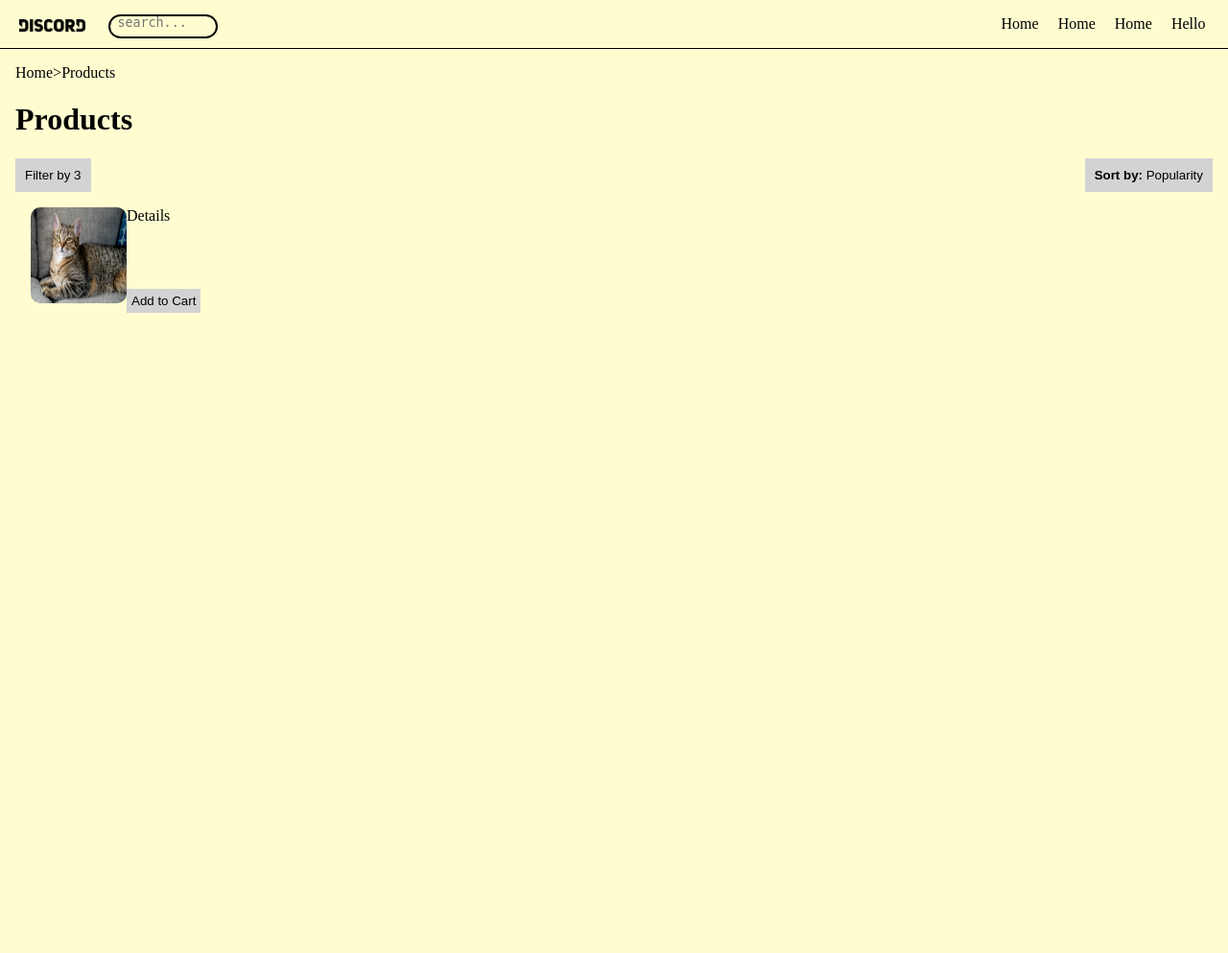
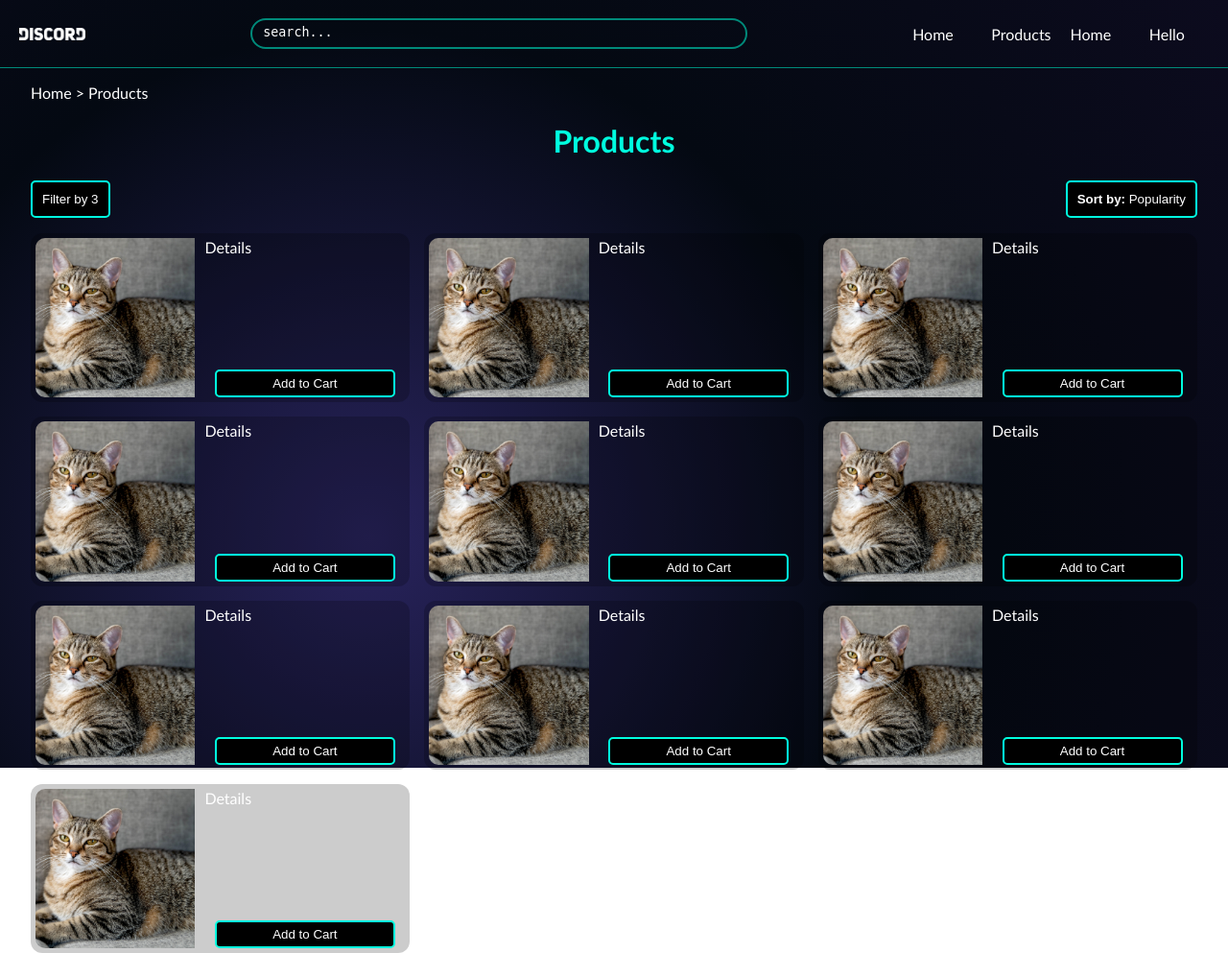
Before and after one commit to vikram-parashar/Texman, a Node server app: page /product in a window 1280 px wide. Shown: the whole page at 96% size. Before the commit the page ends 326 px from the top, so only its background shows below. Run offline with Node 20, Linux system fonts and the light colour scheme; some web fonts are replaced.

Commit message:
theme added

```diff
--- a/public/scripts/global.js
+++ b/public/scripts/global.js
@@ -1,6 +1,40 @@
+// Get back to top function
+window.onscroll = function () {
+    scrollFunction()
+}
+
+function scrollFunction() {
+    if (
+        document.body.scrollTop > 20 ||
+        document.documentElement.scrollTop > 20
+    ) {
+        document.getElementById('back-to-top').style.display = 'block'
+    } else {
+        document.getElementById('back-to-top').style.display = 'none'
+    }
+}
+
+function backToTop() {
+    document.body.scrollTop = 0 // For Safari
+    document.documentElement.scrollTop = 0 // For Chrome, Firefox, IE and Opera
+}
+
+// Navigation Toggle for mobile
 function navToggle() {
     const navLink = document.getElementById('nav-link').style
     navLink.display === 'flex'
         ? (navLink.display = 'none')
         : (navLink.display = 'flex')
+
+    const navToggle = document
+        .getElementById('nav-toggle')
+        .getElementsByClassName('nf')[0]
+    navToggle.className == 'nf nf-md-window_close'
+        ? (navToggle.className = 'nf nf-md-menu')
+        : (navToggle.className = 'nf nf-md-window_close')
+
+    const searchBar = document.getElementById('search-bar').style
+    searchBar.display === 'block'
+        ? (searchBar.display = 'none')
+        : (searchBar.display = 'block')
 }
--- a/public/stylesheets/global.css
+++ b/public/stylesheets/global.css
@@ -1,18 +1,50 @@
 @import 'https://www.nerdfonts.com/assets/css/webfont.css';
+
+:root {
+    --background: #000;
+    --foreground: #00fedf;
+    --text: #fff;
+    --subtle: #008a7a;
+}
+::placeholder {
+    color: var(--text);
+}
+
 body {
     all: unset;
+    box-sizing: border-box;
+    font-family: 'Gill Sans', 'Gill Sans MT', Calibri, 'Trebuchet MS',
+        sans-serif;
+    color: var(--text);
 }
-main {
-    padding: 0 1rem;
+h1,
+h2,
+h3,
+h4,
+h5,
+h6 {
+    color: var(--foreground);
 }
 button,
 textarea {
     background: none;
     border: none;
+    color: var(--text);
     resize: none;
 }
+button {
+    background-color: var(--background);
+    border-radius: 5px;
+    border: 2px solid var(--foreground);
+}
+a {
+    text-decoration: none;
+    color: var(--text);
+}
+
 a:hover {
     cursor: pointer;
+    color: var(--foreground);
 }
 
 #background {
@@ -21,48 +53,99 @@
     left: 0;
     height: 100vh;
     width: 100vw;
-    background-color: #fffdd0;
-    z-index: -100;
+    background-image: radial-gradient(
+        circle at 30vw 70vh,
+        #28235c,
+        #040912,
+        #0c0b1e
+    );
+    z-index: -1;
+}
+#background img {
+    height: 100%;
+    width: 100%;
+    object-fit: cover;
+    filter: grayscale() opacity(0.1);
 }
 
+#back-to-top {
+    font-size: 8px;
+    position: fixed;
+    background-color: var(--background);
+    border-radius: 50%;
+    border: 2px solid var(--foreground);
+    padding: 0.5rem 0.5rem 0.6rem 0.5rem;
+    bottom: 2rem;
+    right: 2rem;
+}
+#back-to-top:hover {
+    color: var(--background);
+    background-color: var(--foreground);
+    border: none;
+}
+
+main {
+    padding: 0 2rem;
+}
 #nav-bar {
-    height: 50px;
+    height: 70px;
     display: flex;
     justify-content: space-between;
     align-items: center;
     padding: 0 20px;
-    border-bottom: 1px solid #000;
-    position: sticky;
+    border-bottom: 1px solid var(--subtle);
     top: 0;
-    background-color: #fffdd0;
     margin-bottom: 1rem;
 }
 #nav-logo {
     height: 13px;
 }
 #search-bar {
+    width: 40%;
     display: inline;
-    margin-left: 20px;
-    padding: 2px 5px;
-    border: 2px solid #000;
+    margin: 0 20px;
+    padding: 3px 9px;
+    border: 2px solid var(--subtle);
     border-radius: 20px;
 }
+#search-bar i {
+    font-size: 0.8rem;
+    position: relative;
+    top: -3px;
+    left: 2px;
+}
+#search-bar textarea {
+    width: 80%;
+}
+
 #nav-link {
     display: grid;
     grid-template-columns: repeat(4, minmax(0, 1fr));
     gap: 0 20px;
 }
-#nav-link a:hover {
-    color: #d00;
-}
 #nav-toggle {
     display: none;
-    z-index: 2;
 }
+/* Mobile */
 @media only screen and (max-width: 600px) {
+    main {
+        padding: 0 1rem;
+    }
+    #search-bar {
+        display: none;
+        position: fixed;
+        z-index: 1;
+        width: 50%;
+        left: 25%;
+    }
     #nav-link {
         display: none;
-        background-color: #e9e6c2;
+        background-image: radial-gradient(
+            circle at 30vw 70vh,
+            #28235c,
+            #040912,
+            #0c0b1e
+        );
         position: fixed;
         top: 0;
         left: 0;
@@ -72,7 +155,17 @@
         justify-content: space-evenly;
         align-items: center;
     }
+    #nav-link a {
+        font-size: 24px;
+    }
+
     #nav-toggle {
         display: block;
+        border: none;
+        background: none;
+        z-index: 2;
+        position: fixed;
+        right: 20px;
+        top: 23px;
     }
 }
--- a/public/stylesheets/products.css
+++ b/public/stylesheets/products.css
@@ -1,30 +1,66 @@
+#page-heading {
+    text-align: center;
+}
 #setting-bar {
     display: flex;
     justify-content: space-between;
+    margin-bottom: 1rem;
 }
 #setting-bar button {
-    background-color: lightgray;
     padding: 10px;
 }
 
 #product-grid {
     display: grid;
     grid-template-columns: 1fr 1fr 1fr;
+    gap: 15px;
 }
 #product-grid .item {
-    margin: 1rem;
     display: flex;
-    height: 100px;
+    padding: 5px;
+    height: 13vw;
+    border-radius: 12px;
+    background-color: rgba(0, 0, 0, 0.2);
 }
 #product-grid img {
-    height: 100px;
-    width: 100px;
-    border-radius: 10px;
+    height: 100%;
+    aspect-ratio: 1;
+    object-fit: cover;
+    border-top-left-radius: 10px;
+    border-bottom-left-radius: 10px;
+    margin-right: 10px;
+}
+#product-grid .right-container {
+    display: flex;
+    flex-direction: column;
+    justify-content: space-between;
+    width: 100%;
 }
 #product-grid .detail {
-    height: 85%;
+    width: 100%;
 }
 #product-grid button {
-    background-color: lightgray;
+    width: 90%;
+    margin: 0 auto;
     padding: 5px;
+    border-radius: 5px;
 }
+/* Tablets */
+@media only screen and (max-width: 1000px) {
+    #product-grid {
+        grid-template-columns: 1fr 1fr;
+    }
+
+    #product-grid .item {
+        height: 20vw;
+    }
+}
+/* Mobile */
+@media only screen and (max-width: 600px) {
+    #product-grid {
+        grid-template-columns: 1fr;
+    }
+    #product-grid .item {
+        height: 40vw;
+    }
+}
--- a/views/product.ejs
+++ b/views/product.ejs
@@ -13,20 +13,21 @@
   <!-- Background -->
   <div id="background"></div>
 
+  <!-- Back to Top -->
+  <button id="back-to-top" class="nf nf-fa-chevron_up" onclick="backToTop()"></button>
+
   <!-- Nav Bar -->
   <div id="nav-bar">
-    <div>
-      <img id="nav-logo" src="images/logo.png" alt="favicon" />
-      <div id="search-bar"><i class="nf nf-seti-search"></i>
-        <textarea rows="1" cols="10" placeholder="search..."></textarea>
-      </div>
+    <img id="nav-logo" src="images/logo.png" alt="favicon" />
+    <div id="search-bar"><i class="nf nf-seti-search"></i>
+      <textarea rows="1" placeholder="search..."></textarea>
     </div>
     <button id="nav-toggle" role="button" onclick="navToggle()">
       <i class="nf nf-md-menu"></i>
     </button>
     <div id="nav-link">
-      <a>Home</a>
-      <a>Home</a>
+      <a href='/'>Home</a>
+      <a href="/product">Products</a>
       <a>Home</a>
       <a>Hello</a>
     </div>
@@ -35,7 +36,7 @@
   <!-- Main content begins -->
   <main>
     <!-- Breadcrums -->
-    <span id="breadcrum">Home>Products</span>
+    <span id="breadcrum">Home > Products</span>
 
     <!-- Heding -->
     <h1 id="page-heading">Products</h1>
@@ -59,7 +60,70 @@
     <!-- Products Grid -->
     <div id="product-grid">
       <div class="item">
-      <img id="nav-logo" src="images/cat.jpg" alt="product" />
+        <img id="nav-logo" src="images/cat.jpg" alt="product" />
+        <div class="right-container">
+          <div class="detail">Details</div>
+          <button>Add to Cart</button>
+        </div>
+      </div>
+      <div class="item">
+        <img id="nav-logo" src="images/cat.jpg" alt="product" />
+        <div class="right-container">
+          <div class="detail">Details</div>
+          <button>Add to Cart</button>
+        </div>
+      </div>
+      <div class="item">
+        <img id="nav-logo" src="images/cat.jpg" alt="product" />
+        <div class="right-container">
+          <div class="detail">Details</div>
+          <button>Add to Cart</button>
+        </div>
+      </div>
+      <div class="item">
+        <img id="nav-logo" src="images/cat.jpg" alt="product" />
+        <div class="right-container">
+          <div class="detail">Details</div>
+          <button>Add to Cart</button>
+        </div>
+      </div>
+      <div class="item">
+        <img id="nav-logo" src="images/cat.jpg" alt="product" />
+        <div class="right-container">
+          <div class="detail">Details</div>
+          <button>Add to Cart</button>
+        </div>
+      </div>
+      <div class="item">
+        <img id="nav-logo" src="images/cat.jpg" alt="product" />
+        <div class="right-container">
+          <div class="detail">Details</div>
+          <button>Add to Cart</button>
+        </div>
+      </div>
+      <div class="item">
+        <img id="nav-logo" src="images/cat.jpg" alt="product" />
+        <div class="right-container">
+          <div class="detail">Details</div>
+          <button>Add to Cart</button>
+        </div>
+      </div>
+      <div class="item">
+        <img id="nav-logo" src="images/cat.jpg" alt="product" />
+        <div class="right-container">
+          <div class="detail">Details</div>
+          <button>Add to Cart</button>
+        </div>
+      </div>
+      <div class="item">
+        <img id="nav-logo" src="images/cat.jpg" alt="product" />
+        <div class="right-container">
+          <div class="detail">Details</div>
+          <button>Add to Cart</button>
+        </div>
+      </div>
+      <div class="item">
+        <img id="nav-logo" src="images/cat.jpg" alt="product" />
         <div class="right-container">
           <div class="detail">Details</div>
           <button>Add to Cart</button>
```
Also changed, not shown: public/stylesheets/index.css (+27 -36 lines), views/index.ejs (+31 -32 lines), public/images/background-abstract.jpg (added), public/images/logo.png, public/images/ps5-console-and-controller-with-neon-blue-lighting-upscaled-2.png (added), public/images/ps5-console-and-controller-with-neon-blue-lighting-upscaled.png (added).
